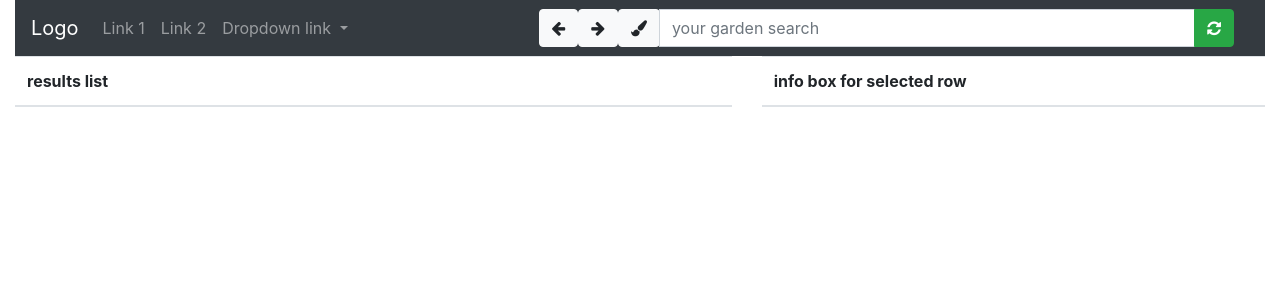
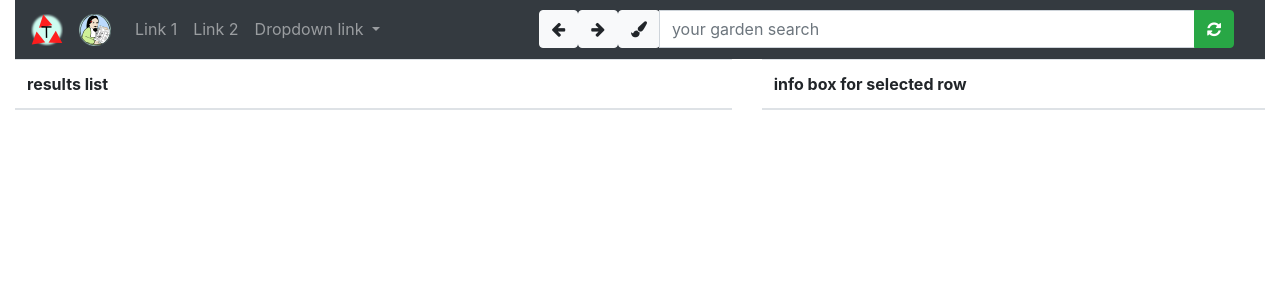
Before and after one commit to Ghini/server, a Django app: page /browse/ in a window 1280 px wide. Shown: the top 300 px of the page. Run offline with Django 3.2, Linux system fonts and the light colour scheme; lists and menus that the app fills with data are empty; some libraries are stand-ins or nearby versions.

Commit message:
adding brand logos

```diff
--- a/browse/templates/index.html
+++ b/browse/templates/index.html
@@ -239,7 +239,8 @@
   <body class="container-fluid">
     <nav class="navbar navbar-expand-sm bg-dark navbar-dark">
       <!-- Brand -->
-      <a class="navbar-brand" href="#">Logo</a>
+      <a class="navbar-brand" href="#"><img src="{% static 'taxasoft-32.png' %}"/></a>
+      <a class="navbar-brand" href="#"><img src="{% static 'ghini-32.png' %}"/></a>
 
       <!-- Links -->
       <ul class="navbar-nav mr-auto">
```
Also changed, not shown: browse/static/ghini-32.png (added), browse/static/ghini.svg (added), browse/static/taxasoft-32.png (added), browse/static/taxasoft.svg.
